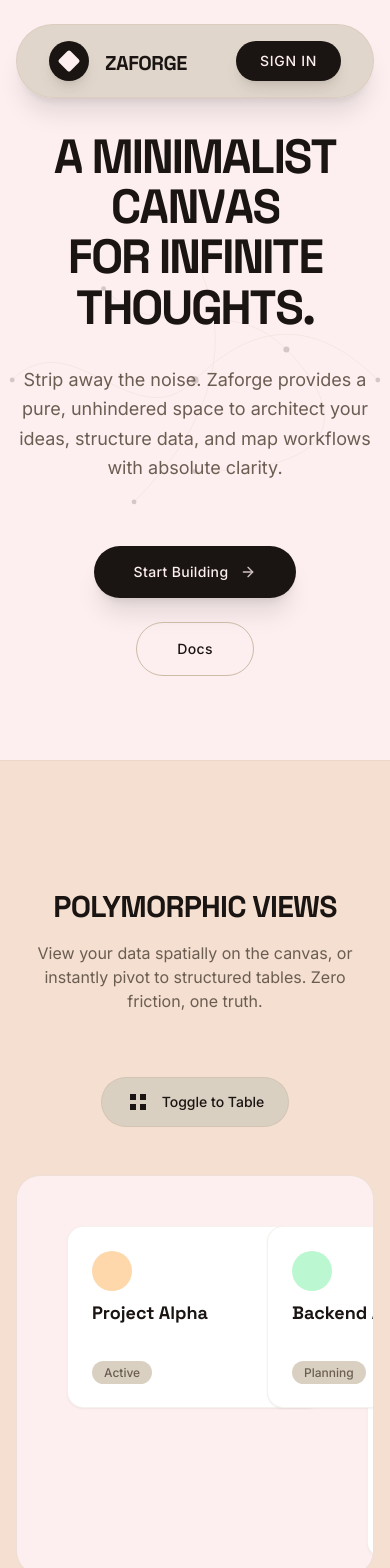
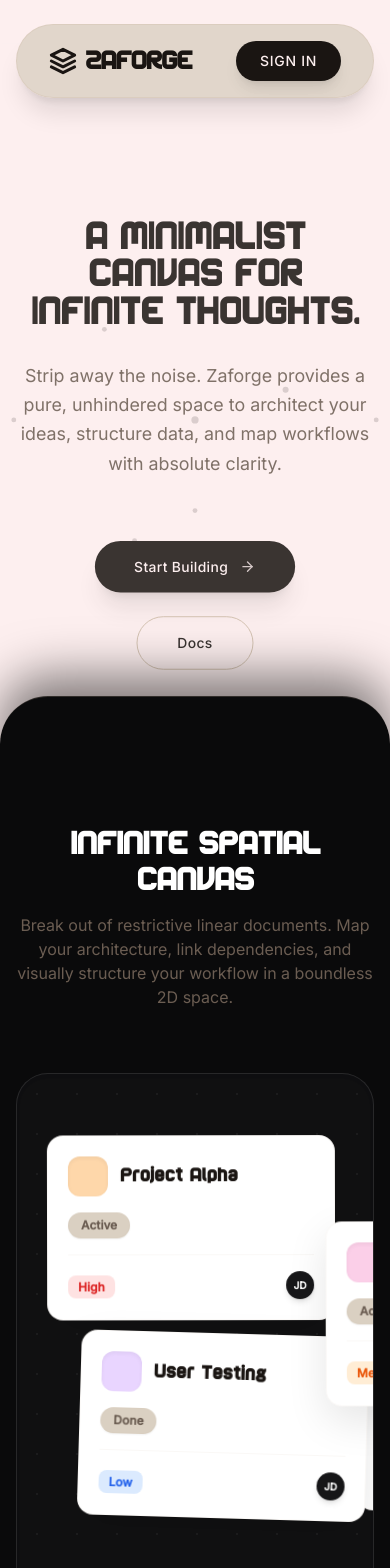
Before and after one commit to mohammad43268/60-days-frontend-challenge, a React (Vite) app in the folder day-36-37-38-full-stack-withsupabase/: page / in a window 390 px wide. Shown: the top 1568 px of the page. Built offline with nearby package versions, Linux system fonts and the light colour scheme.

Commit message:
feat: day 45 — final build

```diff
--- a/day-36-37-38-full-stack-withsupabase/dev-dist/sw.js
+++ b/day-36-37-38-full-stack-withsupabase/dev-dist/sw.js
@@ -81,7 +81,7 @@ define(['./workbox-7e5eb42b'], (function (workbox) { 'use strict';
     "revision": "3ca0b8505b4bec776b69afdba2768812"
   }, {
     "url": "index.html",
-    "revision": "0.vhn8c4ua3p4"
+    "revision": "0.5dd4gamo2s"
   }], {});
   workbox.cleanupOutdatedCaches();
   workbox.registerRoute(new workbox.NavigationRoute(workbox.createHandlerBoundToURL("index.html"), {
--- a/day-36-37-38-full-stack-withsupabase/src/components/LandingNavbar.jsx
+++ b/day-36-37-38-full-stack-withsupabase/src/components/LandingNavbar.jsx
@@ -21,10 +21,10 @@ export const LandingNavbar = forwardRef(({ onLoginClick }, forwardedRef) => {
       const handleScroll = () => {
         const currentY = window.scrollY;
 
-        if (currentY > lastScrollY.current && currentY > 100) {
-          gsap.to(navOuterRef.current, { y: -150, duration: 0.5, ease: "power3.inOut" });
+        if (currentY > lastScrollY.current && currentY > 20) {
+          gsap.to(navOuterRef.current, { y: -150, duration: 0.3, ease: "power3.inOut" });
         } else if (currentY < lastScrollY.current) {
-          gsap.to(navOuterRef.current, { y: 0, duration: 0.5, ease: "power3.out" });
+          gsap.to(navOuterRef.current, { y: 0, duration: 0.3, ease: "power3.out" });
         }
 
         lastScrollY.current = currentY;
@@ -79,10 +79,12 @@ export const LandingNavbar = forwardRef(({ onLoginClick }, forwardedRef) => {
           className="flex items-center gap-4 cursor-pointer"
           onClick={() => setRoute('canvas')}
         >
-          <div className="w-10 h-10 rounded-full bg-text-primary flex items-center justify-center shadow-lg overflow-hidden">
-             <div className="w-4 h-4 bg-bg-base transform rotate-45 rounded-sm"></div>
-          </div>
-          <span className="font-display font-bold text-xl tracking-tight text-text-primary uppercase mt-1">ZAFORGE</span>
+          <span className="font-display font-bold text-2xl tracking-tighter text-text-primary uppercase flex items-center gap-2">
+            <svg width="28" height="28" viewBox="0 0 24 24" fill="none" stroke="currentColor" strokeWidth="2.5" strokeLinecap="round" strokeLinejoin="round">
+              <path d="M12 2L2 7l10 5 10-5-10-5zM2 17l10 5 10-5M2 12l10 5 10-5"/>
+            </svg>
+            ZAFORGE
+          </span>
         </div>
 
         {/* Buttons */}
--- a/day-36-37-38-full-stack-withsupabase/src/components/Toolbar.jsx
+++ b/day-36-37-38-full-stack-withsupabase/src/components/Toolbar.jsx
@@ -154,7 +154,7 @@ export const Toolbar = () => {
       {/* Toolbar Container */}
       <div
         ref={toolsContainerRef}
-        className="fixed left-1/2 -translate-x-1/2 bottom-4 z-[100] bg-[#161618]/80 backdrop-blur-xl saturate-150 shadow-[0_4px_20px_rgba(0,0,0,0.1),_0_20px_40px_rgba(0,0,0,0.15)] border border-white/10 rounded-2xl px-2 md:px-4 py-2 flex w-[95vw] sm:w-[90vw] md:w-auto items-center gap-1 md:gap-2 relative overflow-x-auto custom-scrollbar"
+        className="fixed left-1/2 -translate-x-1/2 bottom-4 z-[100] bg-[#161618]/80 backdrop-blur-xl saturate-150 shadow-[0_4px_20px_rgba(0,0,0,0.1),_0_20px_40px_rgba(0,0,0,0.15)] border border-white/10 rounded-2xl px-2 md:px-4 py-2 flex w-max max-w-[95vw] justify-center items-center gap-1 md:gap-2 relative overflow-x-auto custom-scrollbar"
       >
         {/* Sliding Pill */}
         <div ref={pillRef} className="absolute left-0 top-0 bg-orange-500 rounded-full z-0 shadow-lg shadow-orange-500/20" />
--- a/day-36-37-38-full-stack-withsupabase/src/components/landing/BentoGridSection.jsx
+++ b/day-36-37-38-full-stack-withsupabase/src/components/landing/BentoGridSection.jsx
@@ -48,7 +48,7 @@ export const BentoGridSection = () => {
   }, { scope: containerRef });
 
   return (
-    <section className="relative z-20 w-full min-h-screen bg-bg-base py-32 px-4 sm:px-6 lg:px-8 -mt-16 rounded-t-[3rem] shadow-[0_-20px_50px_rgba(0,0,0,0.3)] border-t border-accent-ink/20" ref={containerRef}>
+    <section className="parallax-section relative z-40 w-full min-h-screen bg-bg-base py-32 px-4 sm:px-6 lg:px-8 -mt-16 rounded-t-[3rem] shadow-[0_-20px_50px_rgba(0,0,0,0.2)] border-t border-accent-ink/20" ref={containerRef}>
       <div className="max-w-6xl mx-auto">
 
         <div className="mb-16">
--- a/day-36-37-38-full-stack-withsupabase/src/components/landing/FlipDemoSection.jsx
+++ b/day-36-37-38-full-stack-withsupabase/src/components/landing/FlipDemoSection.jsx
@@ -1,126 +1,100 @@
-import React, { useState, useRef } from 'react';
+import React, { useRef } from 'react';
 import { gsap } from 'gsap';
 import { useGSAP } from '@gsap/react';
-import { Flip } from 'gsap/Flip';
-import { MorphSVGPlugin } from 'gsap/MorphSVGPlugin';
-
-gsap.registerPlugin(Flip, MorphSVGPlugin);
 
 export const FlipDemoSection = () => {
-  const [view, setView] = useState('canvas'); // 'canvas' or 'table'
   const containerRef = useRef(null);
 
-  const iconRef = useRef(null);
-  const pathRef = useRef(null);
+  useGSAP(() => {
+    // Spatial floating animation for the cards
+    const cards = gsap.utils.toArray('.spatial-card');
 
-  useGSAP(() => {
-    // Morph the icon based on the view
-    if (view === 'canvas') {
-      gsap.to(pathRef.current, {
-        morphSVG: "M4 4h6v6H4zm10 0h6v6h-6zM4 14h6v6H4zm10 0h6v6h-6z", // Grid icon
-        duration: 0.6,
-        ease: 'power3.inOut'
+    cards.forEach((card, i) => {
+      // Create a random organic floating motion for each card
+      gsap.to(card, {
+        y: `+=${Math.random() * 15 + 10}`,
+        x: `+=${Math.random() * 10 - 5}`,
+        rotation: Math.random() * 4 - 2,
+        duration: Math.random() * 2 + 3,
+        yoyo: true,
+        repeat: -1,
+        ease: 'sine.inOut',
+        delay: i * 0.2
       });
-    } else {
-      gsap.to(pathRef.current, {
-        morphSVG: "M4 6h16v2H4zm0 5h16v2H4zm0 5h16v2H4z", // List icon
-        duration: 0.6,
-        ease: 'power3.inOut'
-      });
-    }
-
-    // Capture the state of all elements to animate with Flip
-    const state = Flip.getState('.flip-item, .flip-container');
-
-    // Animate the transition between layout states
-    Flip.from(state, {
-      duration: 0.8,
-      ease: 'power4.inOut',
-      stagger: 0.05,
-      absolute: true,
-      toggleClass: 'flipping',
-      onEnter: elements => gsap.fromTo(elements, {opacity: 0, scale: 0.9}, {opacity: 1, scale: 1, duration: 0.4}),
-      onLeave: elements => gsap.to(elements, {opacity: 0, scale: 0.9, duration: 0.3})
     });
 
-  }, { scope: containerRef, dependencies: [view] });
+  }, { scope: containerRef });
 
   const mockData = [
-    { id: 1, title: 'Project Alpha', status: 'Active', color: 'bg-orange-200' },
-    { id: 2, title: 'Design System', status: 'Review', color: 'bg-blue-200' },
-    { id: 3, title: 'Backend API', status: 'Planning', color: 'bg-green-200' },
-    { id: 4, title: 'User Testing', status: 'Done', color: 'bg-purple-200' },
+    { id: 1, title: 'Project Alpha', status: 'Active', color: 'bg-orange-200', assignee: 'JD', priority: 'High', priorityColor: 'text-red-600 bg-red-100', dueDate: 'Nov 24' },
+    { id: 2, title: 'Design System', status: 'Review', color: 'bg-blue-200', assignee: 'AM', priority: 'Medium', priorityColor: 'text-orange-600 bg-orange-100', dueDate: 'Nov 26' },
+    { id: 3, title: 'Backend API', status: 'Planning', color: 'bg-green-200', assignee: 'SB', priority: 'High', priorityColor: 'text-red-600 bg-red-100', dueDate: 'Dec 02' },
+    { id: 4, title: 'User Testing', status: 'Done', color: 'bg-purple-200', assignee: 'JD', priority: 'Low', priorityColor: 'text-blue-600 bg-blue-100', dueDate: 'Nov 18' },
+    { id: 5, title: 'Marketing Assets', status: 'Active', color: 'bg-pink-200', assignee: 'KL', priority: 'Medium', priorityColor: 'text-orange-600 bg-orange-100', dueDate: 'Dec 05' },
+    { id: 6, title: 'Security Audit', status: 'Planning', color: 'bg-yellow-200', assignee: 'SB', priority: 'High', priorityColor: 'text-red-600 bg-red-100', dueDate: 'Dec 15' },
   ];
 
   return (
-    <section className="relative w-full py-32 bg-bg-warm px-4 sm:px-6 lg:px-8 border-y border-accent-ink/20">
+    <section className="parallax-section relative z-10 w-full py-32 bg-[#0A0A0B] text-white px-4 sm:px-6 lg:px-8 -mt-16 rounded-t-[3rem] shadow-[0_-20px_50px_rgba(0,0,0,0.5)] border-t border-accent-ink/20">
       <div className="max-w-6xl mx-auto flex flex-col items-center" ref={containerRef}>
 
-        <div className="text-center mb-16">
-          <h2 className="font-display font-bold text-3xl md:text-5xl text-text-primary uppercase tracking-tight mb-4">
-            Polymorphic Views
+        <div className="text-center mb-16 relative z-10">
+          <h2 className="font-display font-bold text-3xl md:text-5xl text-white uppercase tracking-tight mb-4">
+            Infinite Spatial Canvas
           </h2>
           <p className="font-body text-text-muted max-w-2xl mx-auto">
-            View your data spatially on the canvas, or instantly pivot to structured tables. Zero friction, one truth.
+            Break out of restrictive linear documents. Map your architecture, link dependencies, and visually structure your workflow in a boundless 2D space.
           </p>
         </div>
 
-        {/* Toggle Button */}
-        <button
-          onClick={() => setView(view === 'canvas' ? 'table' : 'canvas')}
-          className="mb-12 flex items-center gap-3 px-6 py-3 rounded-full bg-surface border border-accent-ink/50 text-text-primary hover:bg-white transition-colors"
-        >
-          <svg ref={iconRef} width="24" height="24" viewBox="0 0 24 24" fill="currentColor">
-            {/* Start as a Grid */}
-            <path ref={pathRef} d="M4 4h6v6H4zm10 0h6v6h-6zM4 14h6v6H4zm10 0h6v6h-6z" />
-          </svg>
-          <span className="font-body font-medium text-sm">
-            Toggle to {view === 'canvas' ? 'Table' : 'Canvas'}
-          </span>
-        </button>
-
-        {/* Flip Container */}
-        <div className={`flip-container relative w-full max-w-4xl min-h-[400px] p-8 rounded-3xl border border-accent-ink/30 bg-bg-base overflow-hidden transition-colors ${view === 'table' ? 'flex flex-col gap-2' : ''}`}>
-
-          {/* Header row for table view */}
-          {view === 'table' && (
-            <div className="flip-item grid grid-cols-4 gap-4 px-6 py-3 text-xs font-medium text-text-muted uppercase tracking-wider border-b border-accent-ink/20 mb-4">
-              <div className="col-span-2">Task</div>
-              <div>Status</div>
-              <div>ID</div>
-            </div>
-          )}
+        {/* Spatial Container */}
+        <div className="relative w-full max-w-5xl h-[600px] rounded-[2rem] border border-white/10 overflow-x-auto overflow-y-hidden bg-[#161618]/50 shadow-inner custom-scrollbar">
+          <div className="relative w-[1000px] md:w-full h-full p-8">
+            {/* Subtle Grid Background */}
+            <div className="absolute inset-0" style={{
+              backgroundImage: 'radial-gradient(rgba(255,255,255,0.1) 1px, transparent 1px)',
+              backgroundSize: '40px 40px',
+              opacity: 0.5
+            }}></div>
 
           {mockData.map((item, index) => (
             <div
               key={item.id}
-              className={`flip-item p-6 rounded-2xl border border-accent-ink/20 bg-white shadow-sm flex ${
-                view === 'canvas'
-                  ? 'absolute cursor-move flex-col gap-4 w-64' // Canvas styles (absolute positioned blocks)
-                  : 'relative items-center grid grid-cols-4 gap-4 w-full cursor-pointer hover:bg-surface/50' // Table styles (rows)
-              }`}
-              style={view === 'canvas' ? {
-                top: `${(index % 2) * 150 + 50}px`,
-                left: `${(index % 2 === 0 ? index * 100 + 50 : index * 150 + 200)}px`
-              } : {}}
+              className="spatial-card absolute flex-col p-5 w-72 rounded-2xl border border-accent-ink/10 bg-white shadow-[0_15px_40px_rgb(0,0,0,0.1)] hover:shadow-[0_20px_50px_rgb(0,0,0,0.2)] transition-shadow cursor-grab active:cursor-grabbing"
+              style={{
+                top: `${(index % 2) * 180 + 60 + (index > 3 ? 80 : 0)}px`,
+                left: `${(index % 3) * 280 + 30 + (index % 2 * 30)}px`,
+                zIndex: index
+              }}
             >
-              <div className={`${view === 'canvas' ? 'flex flex-col' : 'col-span-2 flex items-center gap-4'}`}>
-                <div className={`w-10 h-10 rounded-full flex-shrink-0 ${item.color}`}></div>
-                <div className="font-display font-bold text-text-primary text-lg mt-2 lg:mt-0">{item.title}</div>
+              <div className="flex items-center gap-3 mb-4">
+                <div className={`w-10 h-10 rounded-xl flex-shrink-0 shadow-inner ${item.color}`}></div>
+                <div className="font-display font-bold text-text-primary text-[1.1rem] leading-tight">{item.title}</div>
               </div>
-              <div className={`${view === 'canvas' ? 'mt-4' : ''}`}>
-                <span className="px-3 py-1 rounded-full bg-surface text-text-muted text-xs font-medium">
+
+              <div className="flex items-center gap-2 mb-4">
+                <span className="px-3 py-1 rounded-full bg-surface border border-accent-ink/10 text-text-muted text-xs font-semibold shadow-sm">
                   {item.status}
                 </span>
               </div>
-              {view === 'table' && (
-                <div className="text-text-muted font-mono text-sm">
-                  #{item.id.toString().padStart(4, '0')}
+
+              <div className="flex items-center justify-between mt-auto pt-4 border-t border-accent-ink/10">
+                <div className="">
+                  <span className={`px-2.5 py-1 rounded-lg text-xs font-bold ${item.priorityColor}`}>
+                    {item.priority}
+                  </span>
                 </div>
-              )}
+
+                <div className="flex items-center gap-2">
+                  <div className="w-7 h-7 rounded-full bg-[#161618] text-white flex items-center justify-center text-[10px] font-bold shadow-md">
+                    {item.assignee}
+                  </div>
+                </div>
+              </div>
+
             </div>
           ))}
-
+          </div>
         </div>
       </div>
     </section>
--- a/day-36-37-38-full-stack-withsupabase/src/components/landing/FooterSection.jsx
+++ b/day-36-37-38-full-stack-withsupabase/src/components/landing/FooterSection.jsx
@@ -2,20 +2,35 @@ import React from 'react';
 
 export const FooterSection = () => {
   return (
-    <footer className="w-full bg-bg-warm py-12 px-4 sm:px-6 lg:px-8 border-t border-accent-ink/20">
-      <div className="max-w-6xl mx-auto flex flex-col md:flex-row justify-between items-center gap-6">
+    <footer className="parallax-section relative z-50 w-full bg-[#0A0A0B] text-white py-16 px-4 sm:px-6 lg:px-8 -mt-16 rounded-t-[3rem] shadow-[0_-20px_50px_rgba(0,0,0,0.5)] border-t border-accent-ink/20">
+      <div className="max-w-6xl mx-auto flex flex-col gap-12">
 
-        <div className="flex items-center gap-2">
-          <div className="font-display font-bold text-xl text-text-primary tracking-tighter uppercase">
-            ZAFORGE
-          </div>
-          <span className="text-text-muted text-sm">&copy; {new Date().getFullYear()}</span>
+        {/* About Section */}
+        <div className="max-w-2xl">
+          <h3 className="font-display font-bold text-2xl mb-4 text-white uppercase tracking-tight">About</h3>
+          <p className="font-body text-gray-400 leading-relaxed">
+            Mohammad Huzaifa. Frontend Developer. Computer Science student, Jamia Millia Islamia.<br />
+            Building interfaces with React, JavaScript and CSS.<br />
+            Focused on clean structure, motion and detail. Every project designed and built from scratch.<br />
+            Currently exploring GSAP, Three.js and modern web animation.<br />
+            Open to frontend roles and freelance collaborations. Based in India. Building for a global audience.<br />
+            Let's connect.
+          </p>
         </div>
 
-        <div className="flex items-center gap-8">
-          <a href="#" className="font-body text-sm text-text-muted hover:text-text-primary transition-colors">Manifesto</a>
-          <a href="#" className="font-body text-sm text-text-muted hover:text-text-primary transition-colors">Twitter</a>
-          <a href="#" className="font-body text-sm text-text-muted hover:text-text-primary transition-colors">GitHub</a>
+        {/* Bottom Bar */}
+        <div className="flex flex-col md:flex-row justify-between items-center gap-6 pt-8 border-t border-white/10">
+          <div className="flex items-center gap-2">
+            <div className="font-display font-bold text-xl text-white tracking-tighter uppercase">
+              ZAFORGE
+            </div>
+            <span className="text-gray-500 text-sm">&copy; {new Date().getFullYear()}</span>
+          </div>
+
+          <div className="flex items-center gap-6">
+            <a href="https://github.com/mohammad43268" target="_blank" rel="noopener noreferrer" className="font-body text-sm font-semibold text-gray-400 hover:text-white transition-colors">GitHub</a>
+            <a href="https://www.linkedin.com/in/mohammad-huzaifa-359673344/" target="_blank" rel="noopener noreferrer" className="font-body text-sm font-semibold text-gray-400 hover:text-white transition-colors">LinkedIn</a>
+          </div>
         </div>
 
       </div>
--- a/day-36-37-38-full-stack-withsupabase/src/components/landing/HeroSection.jsx
+++ b/day-36-37-38-full-stack-withsupabase/src/components/landing/HeroSection.jsx
@@ -42,13 +42,16 @@ export const HeroSection = ({ onLoginClick }) => {
     });
 
     // 2. Abstract SVG Node/Graph Illustration (DrawSVG)
-    // Draw in the lines of the SVG
+    // Draw in the lines of the SVG based on scroll progress
     gsap.from('.node-path', {
       drawSVG: '0%',
-      duration: 2.5,
-      ease: 'power3.inOut',
-      stagger: 0.1,
-      delay: 0.5
+      ease: 'none',
+      scrollTrigger: {
+        trigger: heroRef.current,
+        start: 'top top',
+        end: 'bottom top',
+        scrub: 1
+      }
     });
 
     // Fade in the connection nodes
@@ -64,7 +67,7 @@ export const HeroSection = ({ onLoginClick }) => {
   }, { scope: heroRef });
 
   return (
-    <section ref={heroRef} className="relative w-full min-h-[90vh] flex flex-col items-center justify-center pt-32 pb-20 px-4 sm:px-6 lg:px-8">
+    <section ref={heroRef} className="parallax-section relative z-0 w-full min-h-[90vh] flex flex-col items-center justify-center pt-32 pb-20 px-4 sm:px-6 lg:px-8 bg-bg-base">
 
       {/* Abstract Animated SVG Graph Background */}
       <div className="absolute inset-0 z-0 overflow-hidden pointer-events-none flex items-center justify-center opacity-30">
@@ -89,8 +92,9 @@ export const HeroSection = ({ onLoginClick }) => {
 
       <div className="relative z-10 text-center max-w-5xl mx-auto flex flex-col items-center">
 
-        <h1 className="hero-title font-display font-bold text-5xl md:text-[6.5rem] tracking-tighter leading-[1.05] mb-8 text-text-primary uppercase overflow-hidden">
-          A minimalist canvas<br />for infinite thoughts.
+        {/* Animated Headline */}
+        <h1 className="hero-title font-display font-bold text-4xl sm:text-5xl md:text-[6.5rem] tracking-tighter leading-[1.05] mb-8 text-text-primary uppercase overflow-hidden">
+          A Minimalist<br/>Canvas for<br/>Infinite Thoughts.
         </h1>
 
         <p className="hero-fade font-body text-lg md:text-xl text-text-muted mb-16 max-w-2xl mx-auto leading-relaxed">
--- a/day-36-37-38-full-stack-withsupabase/src/components/landing/PinnedManifestoSection.jsx
+++ b/day-36-37-38-full-stack-withsupabase/src/components/landing/PinnedManifestoSection.jsx
@@ -2,7 +2,7 @@ import React from 'react';
 
 export const PinnedManifestoSection = () => {
   return (
-    <section className="relative w-full min-h-screen bg-text-primary text-bg-base flex flex-col items-center justify-center overflow-hidden py-32">
+    <section className="parallax-section relative z-30 w-full min-h-screen bg-[#0A0A0B] text-white flex flex-col items-center justify-center overflow-hidden py-32 -mt-16 rounded-t-[3rem] shadow-[0_-20px_50px_rgba(0,0,0,0.5)] border-t border-accent-ink/20">
 
       <div className="absolute inset-0 z-0 opacity-10 flex items-center justify-center pointer-events-none">
         {/* Subtle background glow/gradient */}
--- a/day-36-37-38-full-stack-withsupabase/src/index.css
+++ b/day-36-37-38-full-stack-withsupabase/src/index.css
@@ -51,24 +51,22 @@ input, textarea, [contenteditable="true"] {
   border-radius: 4px;
 }
 
-/* Light Neumorphic Scrollbar for Landing Page */
-.landing-scrollbar::-webkit-scrollbar {
-  width: 12px;
+/* Global Custom Scrollbar */
+::-webkit-scrollbar {
+  width: 10px;
+  height: 10px;
 }
-.landing-scrollbar::-webkit-scrollbar-track {
-  background: #EAECEF;
-  box-shadow: inset 2px 2px 5px #c8cacc, inset -2px -2px 5px #ffffff;
-  border-radius: 10px;
-  margin: 10px;
+::-webkit-scrollbar-track {
+  background: #0A0A0B;
+  border-left: 1px solid rgba(255,255,255,0.05);
 }
-.landing-scrollbar::-webkit-scrollbar-thumb {
-  background: #EAECEF;
-  border-radius: 10px;
-  box-shadow: 2px 2px 5px #c8cacc, -2px -2px 5px #ffffff;
-  border: 2px solid #EAECEF;
+::-webkit-scrollbar-thumb {
+  background: #27272A;
+  border-radius: 5px;
+  border: 2px solid #0A0A0B;
 }
-.landing-scrollbar::-webkit-scrollbar-thumb:hover {
-  background: #d1d5db;
+::-webkit-scrollbar-thumb:hover {
+  background: #3F3F46;
 }
 
 @keyframes dash-flow {
--- a/day-36-37-38-full-stack-withsupabase/tailwind.config.js
+++ b/day-36-37-38-full-stack-withsupabase/tailwind.config.js
@@ -15,7 +15,7 @@ export default {
         'text-muted': '#6B5D52'
       },
       fontFamily: {
-        'display': ['Space Grotesk', 'sans-serif'],
+        'display': ['Audex', 'sans-serif'],
         'body': ['Inter', 'sans-serif'],
       }
     },
```
Also changed, not shown: day-36-37-38-full-stack-withsupabase/src/components/LandingPage.jsx (+26 -0 lines), day-36-37-38-full-stack-withsupabase/src/components/landing/DragDemoSection.jsx (+55 -10 lines).
